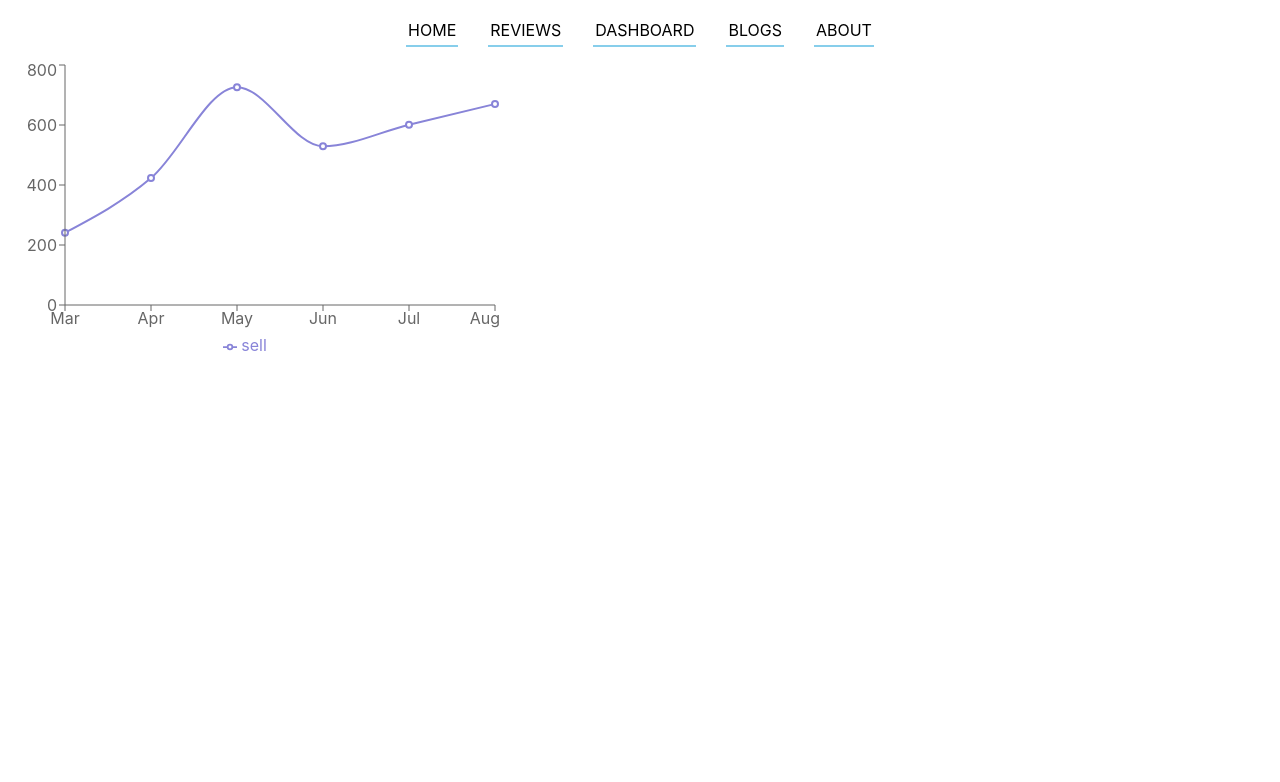
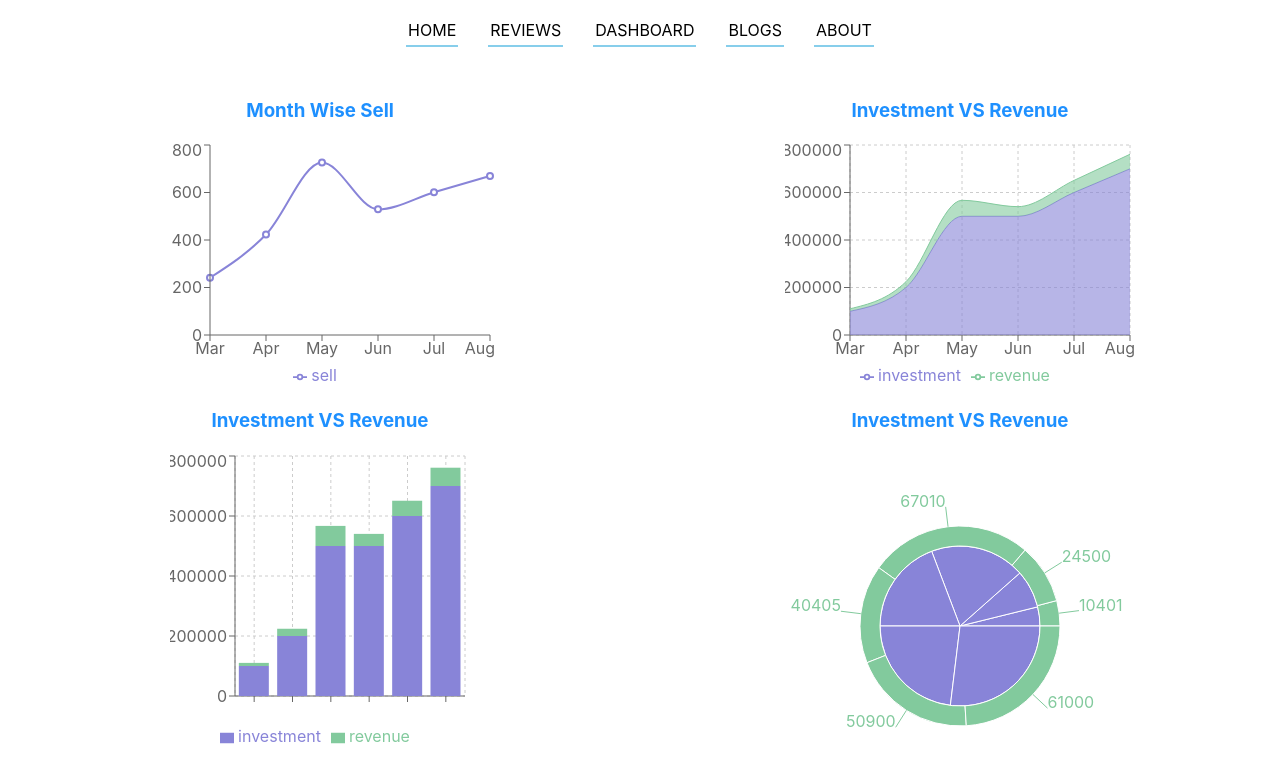
Before and after one commit to Azmain951/analytical_hub, a React (Create React App) app: page /dashboard in a window 1280 px wide. Shown: the top 782 px of the page. Built offline with nearby package versions, Linux system fonts and the light colour scheme.

Commit message:
bar,area,pie chart added,app title and favicon updated

```diff
--- a/public/index.html
+++ b/public/index.html
@@ -1,14 +1,12 @@
 <!DOCTYPE html>
 <html lang="en">
+
 <head>
   <meta charset="utf-8" />
   <link rel="icon" href="%PUBLIC_URL%/favicon.ico" />
   <meta name="viewport" content="width=device-width, initial-scale=1" />
   <meta name="theme-color" content="#000000" />
-    <meta
-      name="description"
-      content="Web site created using create-react-app"
-    />
+  <meta name="description" content="Web site created using create-react-app" />
   <link rel="apple-touch-icon" href="%PUBLIC_URL%/logo192.png" />
   <!--
       manifest.json provides metadata used when your web app is installed on a
@@ -24,8 +22,9 @@
       work correctly both with client-side routing and a non-root public URL.
       Learn how to configure a non-root public URL by running `npm run build`.
     -->
-    <title>React App</title>
+  <title>Analytical Hub</title>
 </head>
+
 <body>
   <noscript>You need to enable JavaScript to run this app.</noscript>
   <div id="root"></div>
@@ -40,4 +39,5 @@
       To create a production bundle, use `npm run build` or `yarn build`.
     -->
 </body>
+
 </html>
--- a/src/components/Dashboard/Dashboard.css
+++ b/src/components/Dashboard/Dashboard.css
@@ -0,0 +1,5 @@
+.charts {
+    display: grid;
+    grid-template-columns: repeat(2, 1fr);
+    margin-top: 20px;
+}
--- a/src/components/Dashboard/Dashboard.js
+++ b/src/components/Dashboard/Dashboard.js
@@ -1,10 +1,17 @@
 import React from 'react';
+import MyAreaChart from '../MyAreaChart/MyAreaChart';
+import MyBarChart from '../MyBarChart/MyBarChart';
 import MyLineChart from '../MyLineChart/MyLineChart';
+import MyPieChart from '../MyPieChart/MyPieChart';
+import './Dashboard.css'
 
 const Dashboard = () => {
     return (
-        <div>
+        <div className='charts'>
             <MyLineChart></MyLineChart>
+            <MyAreaChart></MyAreaChart>
+            <MyBarChart></MyBarChart>
+            <MyPieChart></MyPieChart>
         </div>
     );
 };
--- a/src/components/MyAreaChart/MyAreaChart.js
+++ b/src/components/MyAreaChart/MyAreaChart.js
@@ -0,0 +1,25 @@
+import React from 'react';
+import { Area, AreaChart, CartesianGrid, Legend, Tooltip, XAxis, YAxis } from 'recharts';
+import useChartData from '../../hooks/useChartData';
+import '../MyPieChart/MyPieChart.css'
+
+const MyAreaChart = () => {
+    let [data, setData] = useChartData();
+
+    return (
+        <div className='chart'>
+            <h3>Investment VS Revenue</h3>
+            <AreaChart width={350} height={250} data={data}>
+                <CartesianGrid strokeDasharray="3 3" />
+                <XAxis dataKey="month" />
+                <YAxis />
+                <Tooltip />
+                <Legend></Legend>
+                <Area type="monotone" dataKey="investment" stackId="1" stroke="#8884d8" fill="#8884d8" />
+                <Area type="monotone" dataKey="revenue" stackId="1" stroke="#82ca9d" fill="#82ca9d" />
+            </AreaChart>
+        </div>
+    );
+};
+
+export default MyAreaChart;
--- /dev/null
+++ b/src/components/MyBarChart/MyBarChart.js
@@ -0,0 +1,29 @@
+import React from 'react';
+import { Bar, BarChart, CartesianGrid, Legend, Tooltip, XAxis, YAxis } from 'recharts';
+import useChartData from '../../hooks/useChartData';
+import '../MyPieChart/MyPieChart.css'
+
+const MyBarChart = () => {
+
+    const [data, setData] = useChartData();
+    return (
+        <div className='chart'>
+            <h3>Investment VS Revenue</h3>
+            <BarChart
+                width={300}
+                height={300}
+                data={data}
+            >
+                <CartesianGrid strokeDasharray="3 3" />
+                <XAxis dataKey="name" />
+                <YAxis />
+                <Tooltip />
+                <Legend />
+                <Bar dataKey="investment" stackId="a" fill="#8884d8" />
+                <Bar dataKey="revenue" stackId="a" fill="#82ca9d" />
+            </BarChart>
+        </div>
+    );
+};
+
+export default MyBarChart;
--- a/src/components/MyLineChart/MyLineChart.js
+++ b/src/components/MyLineChart/MyLineChart.js
@@ -1,6 +1,7 @@
 import React, { useEffect, useState } from 'react';
 import { Legend, Line, LineChart, Tooltip, XAxis, YAxis } from 'recharts';
 import useChartData from '../../hooks/useChartData';
+import '../MyPieChart/MyPieChart.css'
 
 
 const MyLineChart = () => {
@@ -8,8 +9,9 @@ const MyLineChart = () => {
     const [data, setData] = useChartData();
 
     return (
-        <div>
-            <LineChart width={500} height={300} data={data}>
+        <div className='chart'>
+            <h3>Month Wise Sell</h3>
+            <LineChart width={350} height={250} data={data}>
                 <Line type="monotone" dataKey="sell" stroke="#8884d8" strokeWidth={2} />
                 <XAxis dataKey='month'></XAxis>
                 <YAxis dataKey='sell'></YAxis>
--- /dev/null
+++ b/src/components/MyPieChart/MyPieChart.css
@@ -0,0 +1,9 @@
+.chart {
+    display: flex;
+    flex-direction: column;
+    align-items: center;
+}
+
+.chart h3 {
+    color: dodgerblue;
+}
--- /dev/null
+++ b/src/components/MyPieChart/MyPieChart.js
@@ -0,0 +1,21 @@
+import React from 'react';
+import { Pie, PieChart, Tooltip } from 'recharts';
+import useChartData from '../../hooks/useChartData';
+import './MyPieChart.css'
+
+const MyPieChart = () => {
+    const [data, setData] = useChartData();
+
+    return (
+        <div className='chart'>
+            <h3>Investment VS Revenue</h3>
+            <PieChart width={350} height={350}>
+                <Pie data={data} dataKey="investment" cx="50%" cy="50%" outerRadius={80} fill="#8884d8" />
+                <Pie data={data} dataKey="revenue" cx="50%" cy="50%" innerRadius={80} outerRadius={100} fill="#82ca9d" label />
+                <Tooltip></Tooltip>
+            </PieChart>
+        </div>
+    );
+};
+
+export default MyPieChart;
--- a/src/components/ProductDetails/ProductDetails.css
+++ b/src/components/ProductDetails/ProductDetails.css
@@ -4,12 +4,12 @@
 
 .product-container {
     display: grid;
-    grid-template-columns: 2fr 1fr;
+    grid-template-columns: 1fr 1fr;
     margin: 50px;
 }
 
 .product-details-container {
-    padding: 0 150px 0 50px;
+    padding: 0 50px;
 }
 
 .product-details {
@@ -43,9 +43,10 @@
 }
 
 .product-container img {
-    width: 100%;
+    width: 90%;
     border-radius: 20px;
     box-shadow: 0, 0, 0, 0.1;
+    margin-left: 5%;
 }
 
 .reviews-container {
```
Also changed, not shown: public/data.json (line endings or trailing spaces), 1 other file (tests, documents, lock files or other folders). Lines whose indentation alone changed are shown as unchanged.
